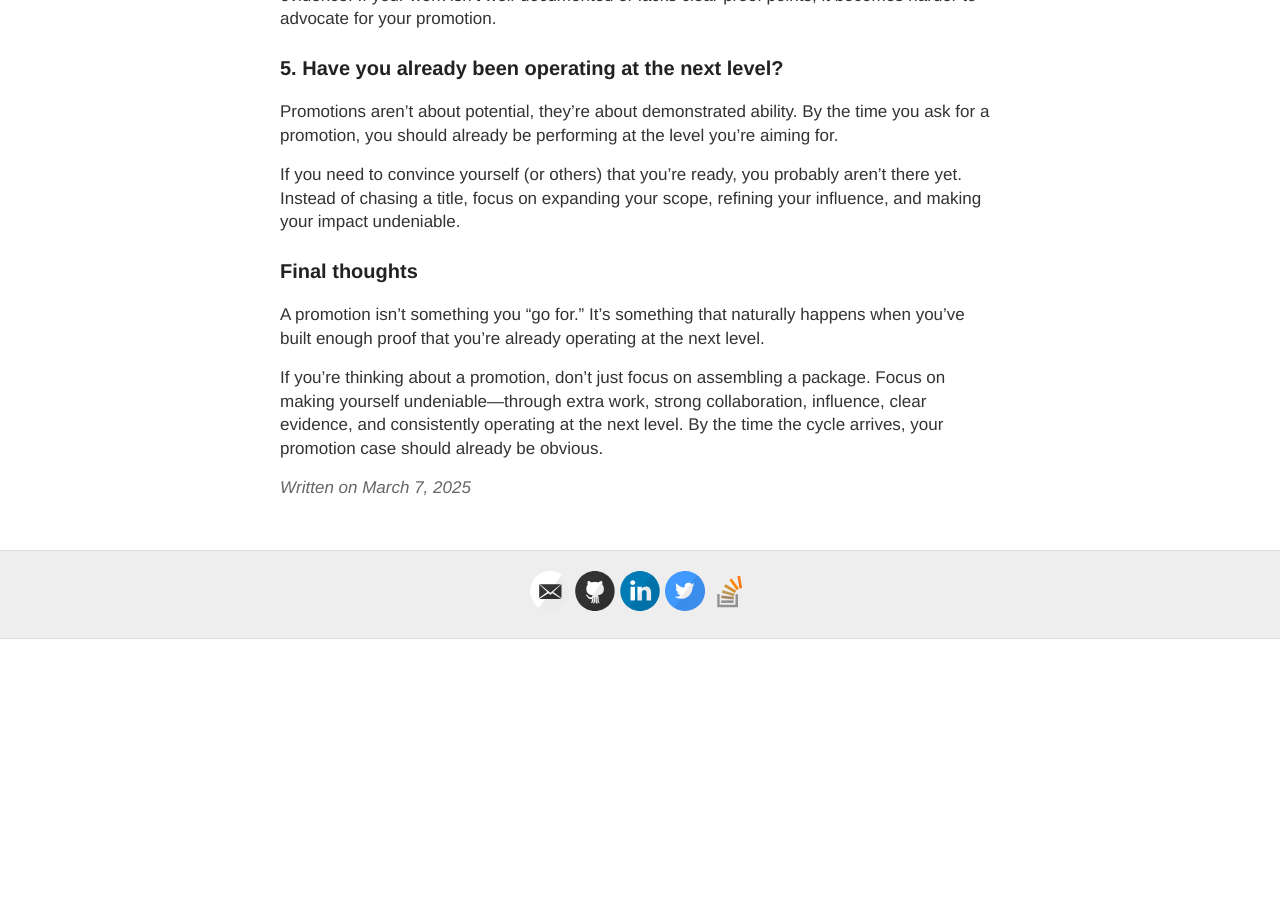
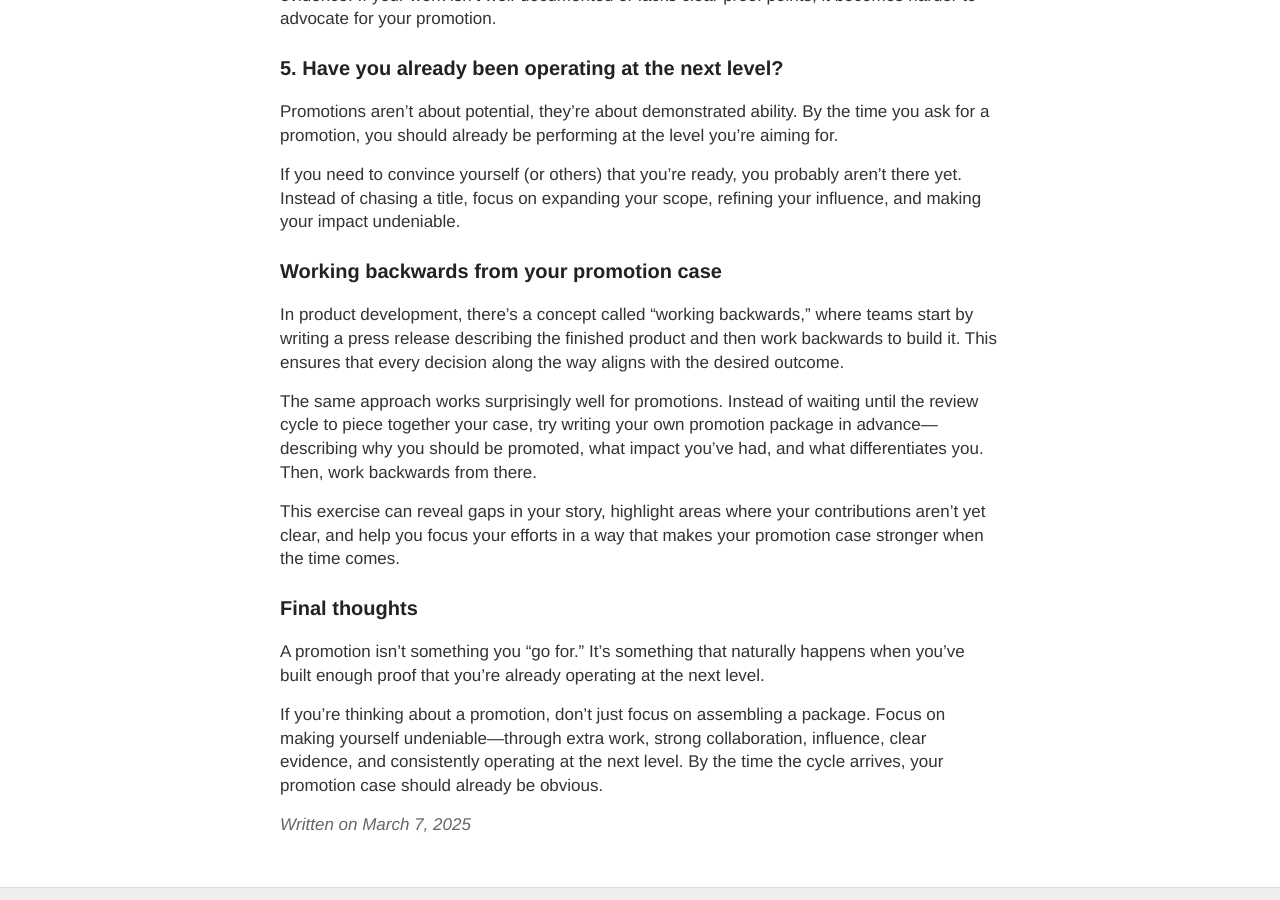
Before and after one commit to vtorosyan/vtorosyan.github.io, a Jekyll site: the page built from _posts/2025/2025-03-07-ready-for-promotion.md, in a window 1280 px wide and 900 px high, scrolled down 1672 px. Built offline with Jekyll 4.4.1, drawn with Linux system fonts in a browser that asks for light colours; before the commit the page ends 2311 px from its top, so only the background shows below that.

Commit message:
Add working backwards

```diff
--- a/_posts/2025/2025-03-07-ready-for-promotion.md
+++ b/_posts/2025/2025-03-07-ready-for-promotion.md
@@ -56,6 +56,14 @@ Promotions aren’t about potential, they’re about demonstrated ability. By th
 
 If you need to convince yourself (or others) that you’re ready, you probably aren’t there yet. Instead of chasing a title, focus on expanding your scope, refining your influence, and making your impact undeniable.
 
+### Working backwards from your promotion case
+
+In product development, there’s a concept called “working backwards,” where teams start by writing a press release describing the finished product and then work backwards to build it. This ensures that every decision along the way aligns with the desired outcome.
+
+The same approach works surprisingly well for promotions. Instead of waiting until the review cycle to piece together your case, try writing your own promotion package in advance—describing why you should be promoted, what impact you’ve had, and what differentiates you. Then, work backwards from there.
+
+This exercise can reveal gaps in your story, highlight areas where your contributions aren’t yet clear, and help you focus your efforts in a way that makes your promotion case stronger when the time comes.
+
 ### Final thoughts
 
 A promotion isn’t something you “go for.” It’s something that naturally happens when you’ve built enough proof that you’re already operating at the next level.
```
